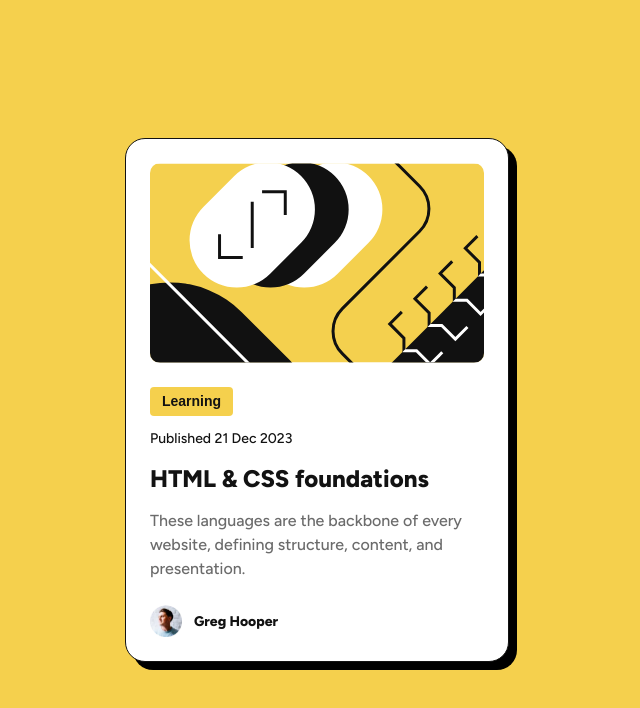
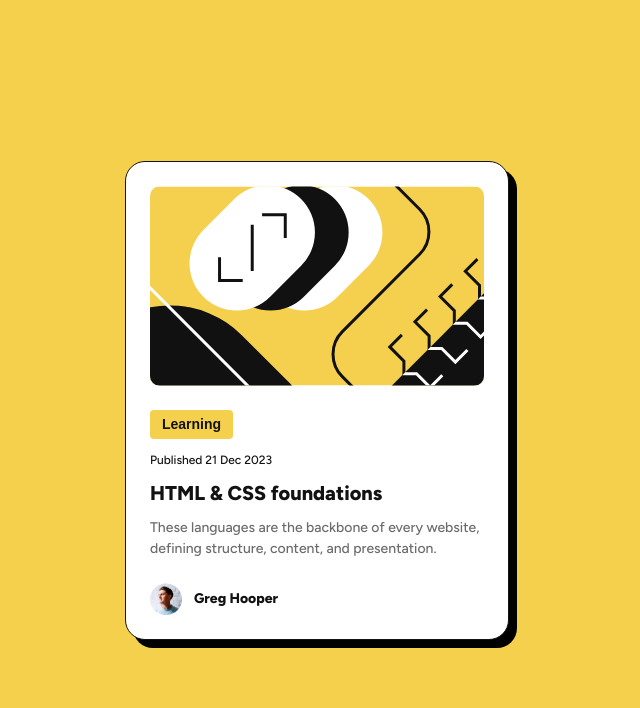
Before and after one commit to vince4dev/challenge2, a plain HTML site: page index.html in a window 1280 px wide. Shown: the whole page, without its empty margins (323-963 px from the left). Drawn offline with Linux system fonts and the light colour scheme.

Commit message:
Updated @media

```diff
--- a/index.html
+++ b/index.html
@@ -31,7 +31,7 @@
         <div class="card__text">
           <button>Learning</button>
           <span>Published 21 Dec 2023</span>
-          <a href="#">HTML & CSS foundations</a>
+          <h3><a href="#">HTML & CSS foundations</a></h3>
           <p>
             These languages are the backbone of every website, defining
             structure, content, and presentation.
--- a/style.css
+++ b/style.css
@@ -48,6 +48,10 @@
   margin: 0;
 }
 
+h1 {
+  padding: 0;
+}
+
 img {
   max-width: 100%;
   display: block;
@@ -57,7 +61,6 @@ a {
   text-decoration: none;
 }
 
-a,
 span,
 button,
 p {
@@ -87,10 +90,6 @@ body {
   display: flex;
   flex-direction: column;
   gap: 24px;
-
-  @media (width > 400px) {
-    max-width: 384px;
-  }
 
   /* Image */
   .card__img {
@@ -131,10 +130,6 @@ body {
       color: var(--c-Gray-950);
       font-size: var(--fs-12);
       font-weight: var(--fw-medium);
-
-      @media (width > 400px) {
-        font-size: var(--fs-14);
-      }
     }
 
     /* Link */
@@ -146,20 +141,12 @@ body {
       &:hover {
         color: var(--c-yellow-light);
       }
-
-      @media (width > 400px) {
-        font-size: var(--fs-24);
-      }
     }
 
     /* Description */
     p {
       color: var(--c-Gray-500);
       font-size: var(--fs-14);
-
-      @media (width > 400px) {
-        font-size: var(--fs-16);
-      }
     }
   }
 
@@ -176,3 +163,25 @@ body {
     }
   }
 }
+
+@media screen and (width >= 400px) {
+  .card {
+    max-width: 384px;
+
+    button {
+      font-size: var(--fs-14);
+    }
+
+    span {
+      font-size: var(--fs-14);
+    }
+
+    a {
+      font-size: var(--fs-24);
+    }
+
+    p {
+      font-size: var(--fs-16);
+    }
+  }
+}
```
